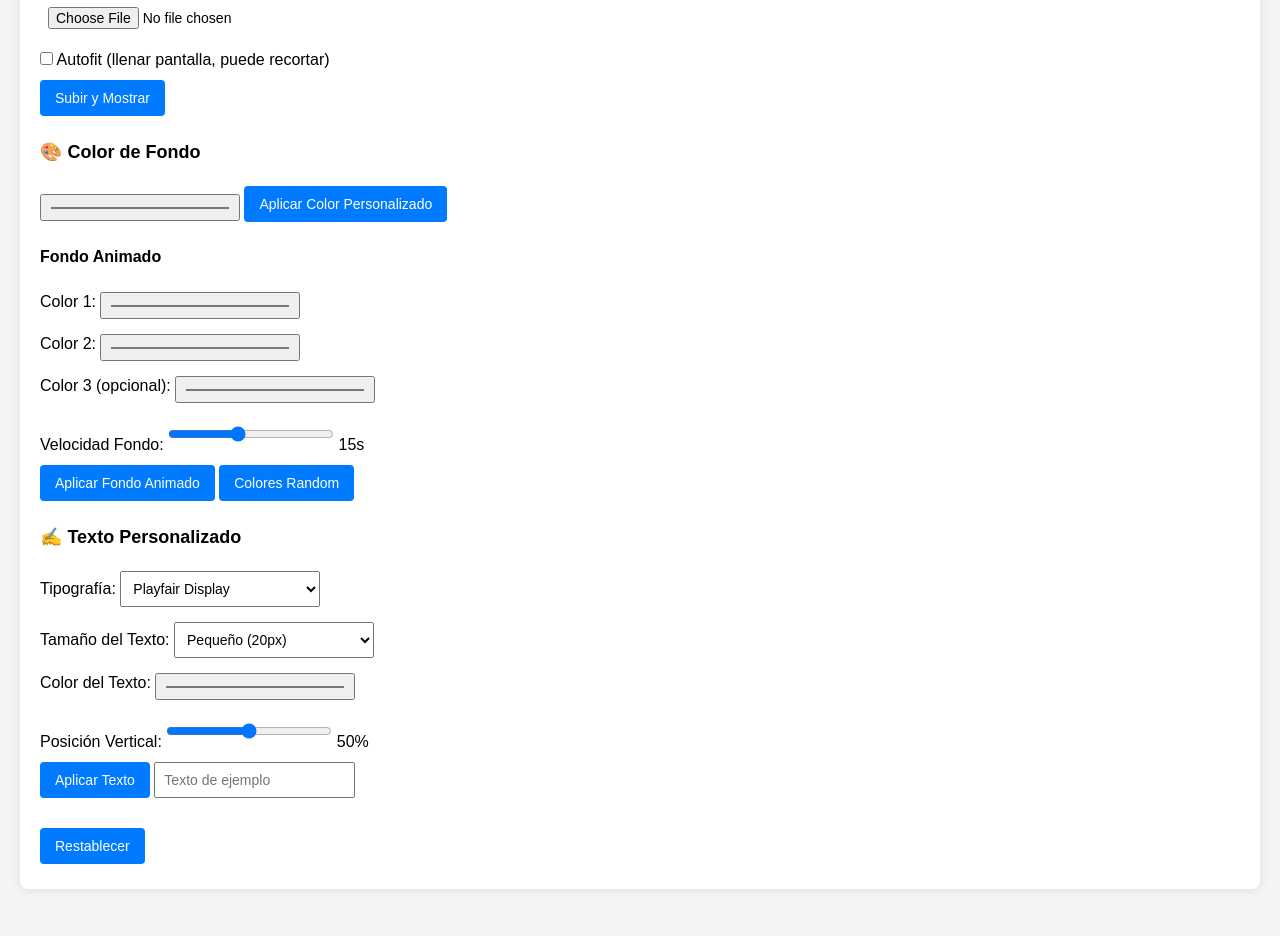
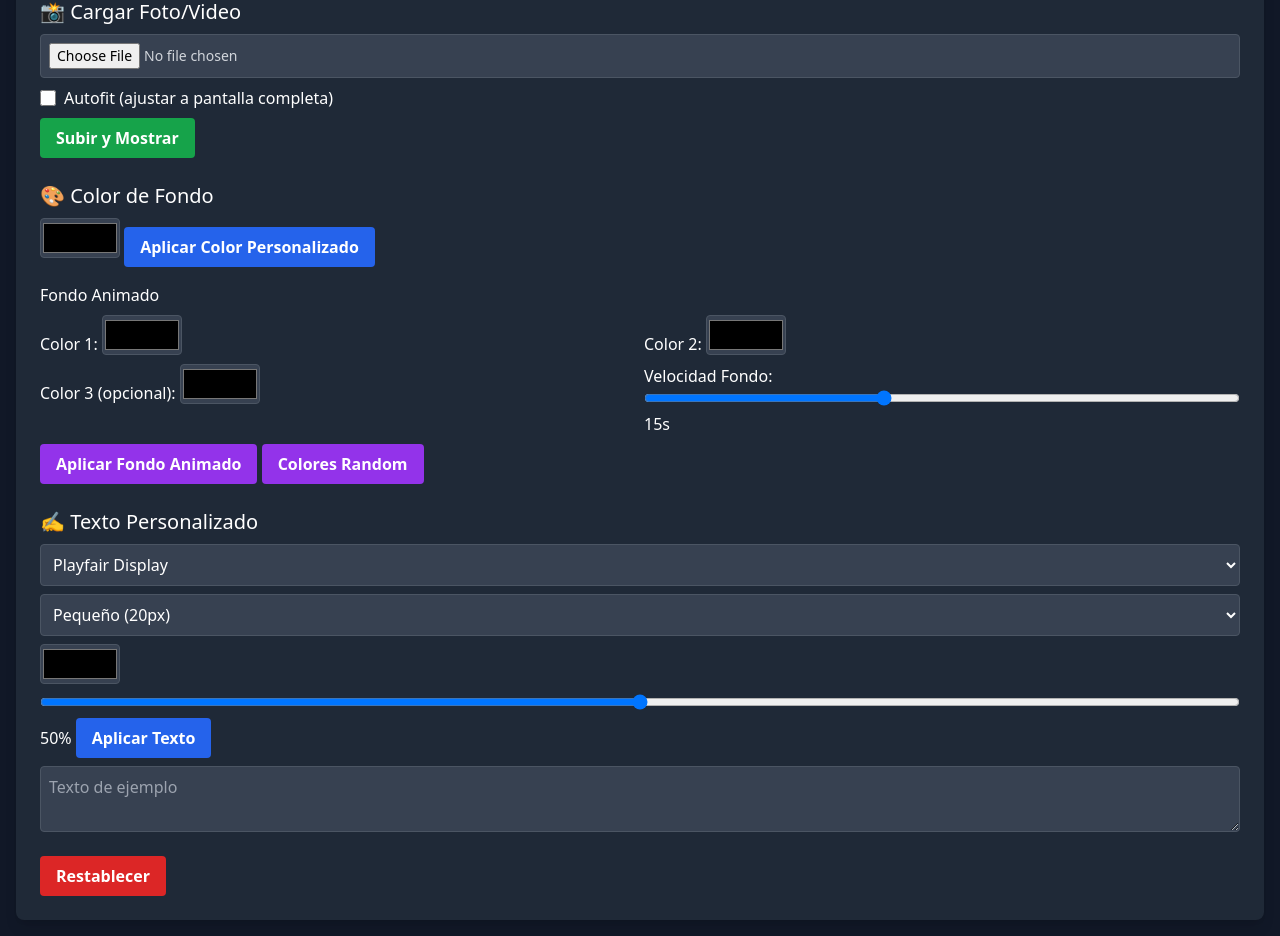
Before and after one commit to jcheva123/orionQR, a website: page public/index.html in a window 1280 px wide. Shown: the part 222-1158 px from the top of the page. Before the commit the page ends 1131 px from the top, so only its background shows below. Drawn offline with nearby package versions, Linux system fonts and the light colour scheme.

Commit message:
Update index.html

```diff
--- a/public/index.html
+++ b/public/index.html
@@ -4,128 +4,90 @@
   <meta charset="UTF-8">
   <meta name="viewport" content="width=device-width, initial-scale=1.0">
   <title>OrionQR - Control Totem LED</title>
-  <style>
-    body {
-      font-family: Arial, sans-serif;
-      margin: 0;
-      padding: 20px;
-      background-color: #f4f4f4;
-    }
-    .totem-buttons {
-      display: flex;
-      gap: 10px;
-      margin-bottom: 20px;
-    }
-    .totem-buttons button {
-      padding: 10px 20px;
-      font-size: 16px;
-      cursor: pointer;
-      background-color: #007BFF;
-      color: white;
-      border: none;
-      border-radius: 4px;
-    }
-    .totem-buttons button:hover {
-      background-color: #0056b3;
-    }
-    .options {
-      background: white;
-      padding: 20px;
-      border-radius: 8px;
-      box-shadow: 0 0 10px rgba(0,0,0,0.1);
-    }
-    .option-section {
-      margin-bottom: 20px;
-    }
-    .option-section h3 {
-      margin-top: 0;
-      font-size: 18px;
-    }
-    input, select, button {
-      margin: 5px 0;
-      padding: 8px;
-      font-size: 14px;
-    }
-    input[type="file"], input[type="color"], select {
-      width: 200px;
-    }
-    button {
-      background-color: #007BFF;
-      color: white;
-      border: none;
-      border-radius: 4px;
-      cursor: pointer;
-      padding: 10px 15px;
-    }
-    button:hover {
-      background-color: #0056b3;
-    }
-    input[type="range"] {
-      width: 150px;
-    }
-    label {
-      display: block;
-      margin: 5px 0;
-    }
-  </style>
+  <script src="https://cdn.tailwindcss.com"></script>
+  <link href="https://fonts.googleapis.com/css2?family=Playfair+Display&family=Roboto&family=Montserrat&family=Lobster&display=swap" rel="stylesheet">
 </head>
-<body>
-  <div class="totem-buttons">
-    <button onclick="selectTotem(1)">Totem 1</button>
-    <button onclick="selectTotem(2)">Totem 2</button>
-    <button onclick="selectTotem(3)">Totem 3</button>
-  </div>
+<body class="bg-gray-900 text-white font-sans">
+  <div class="container mx-auto p-4">
+    <h1 class="text-3xl font-bold text-center mb-6">OrionQR - Control Totem LED</h1>
 
-  <div class="options">
-    <h2>Opciones</h2>
-
-    <div class="option-section">
-      <h3>📸 Cargar Foto/Video</h3>
-      <input type="file" id="mediaUpload" accept="image/*,video/*">
-      <label>
-        <input type="checkbox" id="autofit"> Autofit (llenar pantalla, puede recortar)
-      </label>
-      <button onclick="uploadMedia()">Subir y Mostrar</button>
+    <div class="flex justify-center space-x-4 mb-8">
+      <button onclick="selectTotem(1)" class="bg-blue-600 hover:bg-blue-700 text-white font-bold py-2 px-4 rounded">Totem 1</button>
+      <button onclick="selectTotem(2)" class="bg-blue-600 hover:bg-blue-700 text-white font-bold py-2 px-4 rounded">Totem 2</button>
+      <button onclick="selectTotem(3)" class="bg-blue-600 hover:bg-blue-700 text-white font-bold py-2 px-4 rounded">Totem 3</button>
     </div>
 
-    <div class="option-section">
-      <h3>🎨 Color de Fondo</h3>
-      <input type="color" id="bgColor">
-      <button onclick="applyBgColor()">Aplicar Color Personalizado</button>
-      <h4>Fondo Animado</h4>
-      <label>Color 1: <input type="color" id="animColor1"></label>
-      <label>Color 2: <input type="color" id="animColor2"></label>
-      <label>Color 3 (opcional): <input type="color" id="animColor3"></label>
-      <label>Velocidad Fondo: <input type="range" id="animSpeed" min="5" max="30" value="15"> <span id="speedValue">15s</span></label>
-      <button onclick="applyAnimatedBg()">Aplicar Fondo Animado</button>
-      <button onclick="applyRandomColors()">Colores Random</button>
-    </div>
+    <div class="bg-gray-800 p-6 rounded-lg shadow-lg">
+      <h2 class="text-2xl font-semibold mb-4">Opciones</h2>
 
-    <div class="option-section">
-      <h3>✍️ Texto Personalizado</h3>
-      <label>Tipografía:
-        <select id="font">
-          <option>Playfair Display</option>
-          <option>Roboto</option>
-          <option>Montserrat</option>
-          <option>Lobster</option>
+      <!-- Cargar Foto/Video -->
+      <div class="mb-6">
+        <h3 class="text-xl font-medium mb-2">📸 Cargar Foto/Video</h3>
+        <input type="file" id="mediaInput" accept="image/*,video/*" class="block w-full text-sm text-gray-300 bg-gray-700 border border-gray-600 rounded p-2 mb-2">
+        <label class="flex items-center space-x-2 mb-2">
+          <input type="checkbox" id="autofitToggle" class="h-4 w-4 text-blue-600 bg-gray-700 border-gray-600 rounded">
+          <span>Autofit (ajustar a pantalla completa)</span>
+        </label>
+        <button onclick="uploadMedia()" class="bg-green-600 hover:bg-green-700 text-white font-bold py-2 px-4 rounded">Subir y Mostrar</button>
+      </div>
+
+      <!-- Color de Fondo -->
+      <div class="mb-6">
+        <h3 class="text-xl font-medium mb-2">🎨 Color de Fondo</h3>
+        <input type="color" id="bgColor" class="h-10 w-20 bg-gray-700 border border-gray-600 rounded mb-2">
+        <button onclick="applyBgColor()" class="bg-blue-600 hover:bg-blue-700 text-white font-bold py-2 px-4 rounded">Aplicar Color Personalizado</button>
+
+        <div class="mt-4">
+          <h4 class="font-medium mb-2">Fondo Animado</h4>
+          <div class="grid grid-cols-2 gap-2">
+            <div>
+              <label>Color 1:</label>
+              <input type="color" id="animColor1" class="h-10 w-20 bg-gray-700 border border-gray-600 rounded">
+            </div>
+            <div>
+              <label>Color 2:</label>
+              <input type="color" id="animColor2" class="h-10 w-20 bg-gray-700 border border-gray-600 rounded">
+            </div>
+            <div>
+              <label>Color 3 (opcional):</label>
+              <input type="color" id="animColor3" class="h-10 w-20 bg-gray-700 border border-gray-600 rounded">
+            </div>
+            <div>
+              <label>Velocidad Fondo:</label>
+              <input type="range" id="animSpeed" min="5" max="30" value="15" class="w-full">
+              <span id="animSpeedValue">15s</span>
+            </div>
+          </div>
+          <button onclick="applyAnimatedBg()" class="bg-purple-600 hover:bg-purple-700 text-white font-bold py-2 px-4 rounded mt-2">Aplicar Fondo Animado</button>
+          <button onclick="applyRandomColors()" class="bg-purple-600 hover:bg-purple-700 text-white font-bold py-2 px-4 rounded mt-2">Colores Random</button>
+        </div>
+      </div>
+
+      <!-- Texto Personalizado -->
+      <div class="mb-6">
+        <h3 class="text-xl font-medium mb-2">✍️ Texto Personalizado</h3>
+        <select id="fontSelect" class="block w-full bg-gray-700 border border-gray-600 rounded p-2 mb-2">
+          <option value="Playfair Display">Playfair Display</option>
+          <option value="Roboto">Roboto</option>
+          <option value="Montserrat">Montserrat</option>
+          <option value="Lobster">Lobster</option>
         </select>
-      </label>
-      <label>Tamaño del Texto:
-        <select id="fontSize">
+        <select id="fontSize" class="block w-full bg-gray-700 border border-gray-600 rounded p-2 mb-2">
           <option value="20px">Pequeño (20px)</option>
           <option value="30px">Mediano (30px)</option>
           <option value="40px">Grande (40px)</option>
           <option value="50px">Muy Grande (50px)</option>
         </select>
-      </label>
-      <label>Color del Texto: <input type="color" id="textColor"></label>
-      <label>Posición Vertical: <input type="range" id="textPosition" min="0" max="100" value="50"> <span id="positionValue">50%</span></label>
-      <button onclick="applyText()">Aplicar Texto</button>
-      <input type="text" id="customText" placeholder="Texto de ejemplo">
+        <input type="color" id="textColor" class="h-10 w-20 bg-gray-700 border border-gray-600 rounded mb-2">
+        <input type="range" id="textPosition" min="0" max="100" value="50" class="w-full mb-2">
+        <span id="textPositionValue">50%</span>
+        <button onclick="applyText()" class="bg-blue-600 hover:bg-blue-700 text-white font-bold py-2 px-4 rounded">Aplicar Texto</button>
+        <textarea id="customText" class="block w-full bg-gray-700 border border-gray-600 rounded p-2 mt-2" placeholder="Texto de ejemplo"></textarea>
+      </div>
+
+      <!-- Restablecer -->
+      <button onclick="resetSettings()" class="bg-red-600 hover:bg-red-700 text-white font-bold py-2 px-4 rounded">Restablecer</button>
     </div>
-
-    <button onclick="resetOptions()">Restablecer</button>
   </div>
 
   <script>
@@ -134,99 +96,73 @@
     function selectTotem(totem) {
       selectedTotem = totem;
       alert(`Totem ${totem} seleccionado`);
-      // Add logic to communicate with display.html for the selected totem
     }
 
     function uploadMedia() {
-      const fileInput = document.getElementById('mediaUpload');
-      const autofit = document.getElementById('autofit').checked;
+      const fileInput = document.getElementById('mediaInput');
+      const autofit = document.getElementById('autofitToggle').checked;
       const file = fileInput.files[0];
-
       if (!file) {
-        alert('Por favor, selecciona un archivo.');
+        alert('Por favor, selecciona un archivo');
         return;
       }
 
       const url = URL.createObjectURL(file);
-      const isVideo = file.type.startsWith('video/');
-      const mediaData = {
-        type: isVideo ? 'video' : 'image',
-        url: url,
-        autofit: autofit
-      };
-
-      // Simulate sending data to display.html (replace with actual communication logic)
-      updateDisplay(mediaData);
+      localStorage.setItem(`totem${selectedTotem}_media`, url);
+      localStorage.setItem(`totem${selectedTotem}_autofit`, autofit);
+      localStorage.setItem(`totem${selectedTotem}_type`, file.type);
+      window.open(`display.html?totem=${selectedTotem}`, '_blank');
     }
 
     function applyBgColor() {
       const color = document.getElementById('bgColor').value;
-      // Send to display.html
-      updateDisplay({ background: color });
+      localStorage.setItem(`totem${selectedTotem}_bgColor`, color);
+      window.open(`display.html?totem=${selectedTotem}`, '_blank');
     }
 
     function applyAnimatedBg() {
-      const color1 = document.getElementById('animColor1').value;
-      const color2 = document.getElementById('animColor2').value;
-      const color3 = document.getElementById('animColor3').value || color2;
+      const colors = [
+        document.getElementById('animColor1').value,
+        document.getElementById('animColor2').value,
+        document.getElementById('animColor3').value || ''
+      ].filter(c => c);
       const speed = document.getElementById('animSpeed').value;
-      document.getElementById('speedValue').textContent = `${speed}s`;
-      const animData = {
-        background: `linear-gradient(45deg, ${color1}, ${color2}, ${color3})`,
-        animationSpeed: speed
-      };
-      // Send to display.html
-      updateDisplay(animData);
+      localStorage.setItem(`totem${selectedTotem}_animBg`, JSON.stringify({ colors, speed }));
+      window.open(`display.html?totem=${selectedTotem}`, '_blank');
     }
 
     function applyRandomColors() {
-      const randomColor = () => '#' + Math.floor(Math.random()*16777215).toString(16);
-      document.getElementById('animColor1').value = randomColor();
-      document.getElementById('animColor2').value = randomColor();
-      document.getElementById('animColor3').value = randomColor();
-      applyAnimatedBg();
+      const randomColors = Array(3).fill().map(() => `#${Math.floor(Math.random()*16777215).toString(16)}`);
+      localStorage.setItem(`totem${selectedTotem}_animBg`, JSON.stringify({ colors: randomColors, speed: '15' }));
+      window.open(`display.html?totem=${selectedTotem}`, '_blank');
     }
 
     function applyText() {
       const text = document.getElementById('customText').value;
-      const font = document.getElementById('font').value;
-      const fontSize = document.getElementById('fontSize').value;
-      const textColor = document.getElementById('textColor').value;
+      const font = document.getElementById('fontSelect').value;
+      const size = document.getElementById('fontSize').value;
+      const color = document.getElementById('textColor').value;
       const position = document.getElementById('textPosition').value;
-      document.getElementById('positionValue').textContent = `${position}%`;
-      const textData = {
-        text: text,
-        font: font,
-        fontSize: fontSize,
-        color: textColor,
-        position: position
-      };
-      // Send to display.html
-      updateDisplay(textData);
+      localStorage.setItem(`totem${selectedTotem}_text`, JSON.stringify({ text, font, size, color, position }));
+      window.open(`display.html?totem=${selectedTotem}`, '_blank');
     }
 
-    function resetOptions() {
-      document.getElementById('mediaUpload').value = '';
-      document.getElementById('autofit').checked = false;
-      document.getElementById('customText').value = '';
-      // Reset display.html
-      updateDisplay({ reset: true });
+    function resetSettings() {
+      localStorage.removeItem(`totem${selectedTotem}_media`);
+      localStorage.removeItem(`totem${selectedTotem}_autofit`);
+      localStorage.removeItem(`totem${selectedTotem}_type`);
+      localStorage.removeItem(`totem${selectedTotem}_bgColor`);
+      localStorage.removeItem(`totem${selectedTotem}_animBg`);
+      localStorage.removeItem(`totem${selectedTotem}_text`);
+      window.open(`display.html?totem=${selectedTotem}`, '_blank');
     }
 
-    function updateDisplay(data) {
-      // Placeholder: Replace with actual communication (e.g., WebSocket, localStorage, server)
-      console.log('Sending to display:', data);
-      // Example: Post message to display.html if it's in an iframe or separate window
-      // const displayWindow = window.open('display.html', 'totemDisplay');
-      // displayWindow.postMessage(data, '*');
-    }
+    document.getElementById('animSpeed').addEventListener('input', () => {
+      document.getElementById('animSpeedValue').textContent = `${document.getElementById('animSpeed').value}s`;
+    });
 
-    // Update slider values in real-time
-    document.getElementById('animSpeed').addEventListener('input', () => {
-      document.getElementById('speedValue').textContent = `${document.getElementById('animSpeed').value}s`;
-    });
     document.getElementById('textPosition').addEventListener('input', () => {
-      document.getElementById('positionValue').textContent = `${document.getElementById('textPosition').value}%`;
+      document.getElementById('textPositionValue').textContent = `${document.getElementById('textPosition').value}%`;
     });
   </script>
 </body>
```
